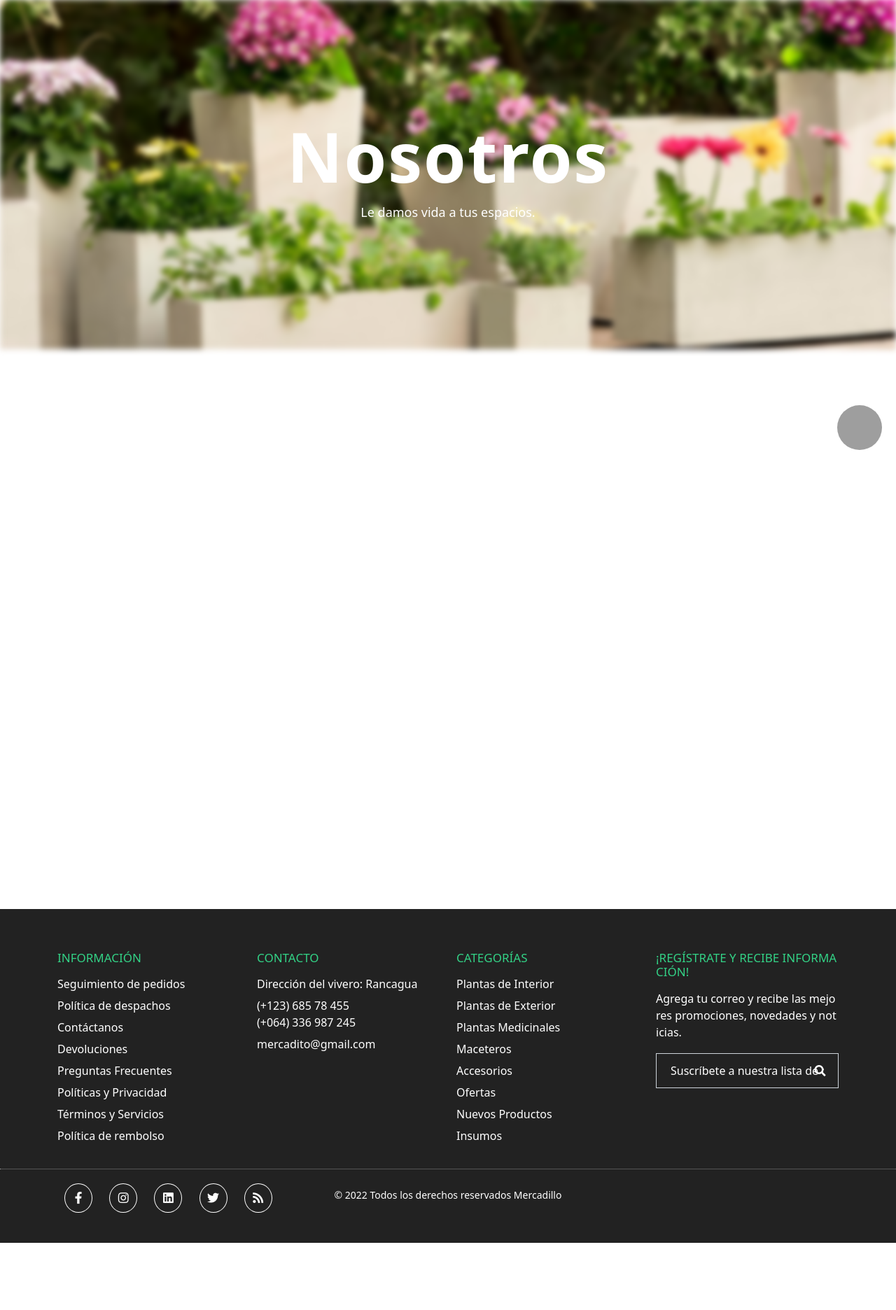
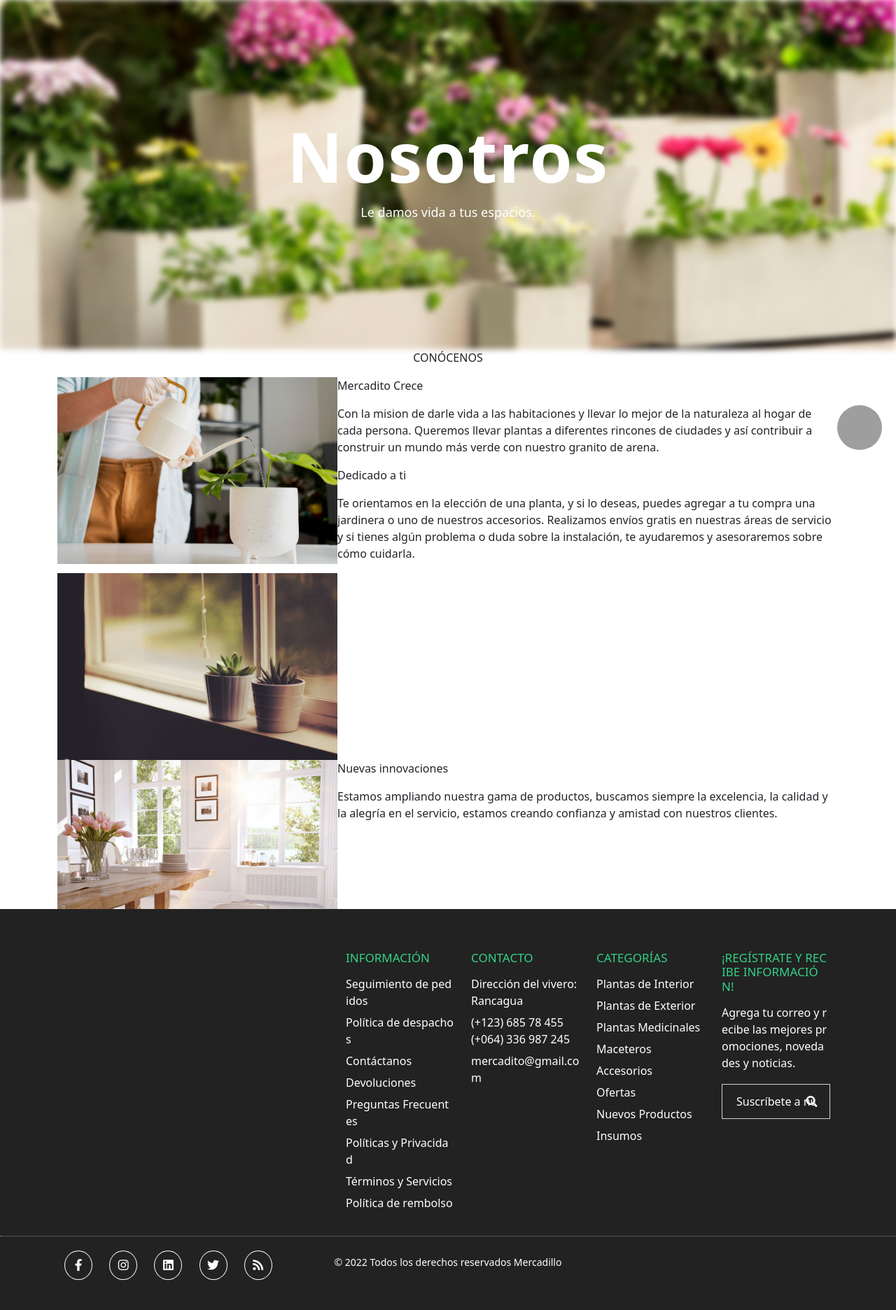
Before and after one commit to Idarugo/Mercadito, a PHP site: page /Mercadito/pages/nosotros.php in a window 1280 px wide. Shown: the part 137-2009 px from the top of the page at 70% size. Before the commit the page ends 1913 px from the top, so only its background shows below. Run offline with PHP 8.4, Linux system fonts and the light colour scheme; grey boxes are pictures that could not be loaded.

Commit message:
BD y nosotros.php

```diff
--- a/assets/styles/pages/nosotros.css
+++ b/assets/styles/pages/nosotros.css
@@ -2,3 +2,14 @@
 .banner .banner__img{
     background-image: url('../../images/banner-nosotros.jpg');
 }
+
+.caption{
+    text-align: center;
+}
+
+.img_mision{
+    width:400px;
+    object-fit: cover;
+    flex-wrap: wrap;
+    grid-gap: 20px 10px;
+}
--- a/assets/styles/pages/perfil.css
+++ b/assets/styles/pages/perfil.css
@@ -0,0 +1,4 @@
+h1 {
+    font-family: cursive;
+    text-align: center;
+  }
--- a/assets/styles/pages/products.css
+++ b/assets/styles/pages/products.css
@@ -0,0 +1,4 @@
+
+.banner .banner__img{
+    background-image: url('../../images/categories/banner-plantasinterior.jpg');
+}
--- a/pages/nosotros.php
+++ b/pages/nosotros.php
@@ -9,15 +9,34 @@
 <?php include '../components/header.php' ?>
     <div class="container">
         <h1>Nosotros</h1>
+    </div>
 
-    </div>
     <section class="container-fluid banner">
         <div class="banner__img"></div>
         <h1>Nosotros</h1>
         <p>Le damos vida a tus espacios.</p>
     </section>
+
     <div class="container container-main">
+        <p class="caption">CONÓCENOS</p>
+        <section>
+            <img class="img_mision" src="../assets/images/nosotros1.jpg " style="float: left">
+            <p>Mercadito Crece</p>
+            <p>Con la mision de darle vida a las habitaciones y llevar lo mejor de la naturaleza al hogar de cada persona. Queremos llevar plantas a diferentes rincones de
+            ciudades y así contribuir a construir un mundo más verde con nuestro granito de arena.</p>
+        </section>
 
+        <section>
+            <p>Dedicado a ti</p>
+            <p>Te orientamos en la elección de una planta, y si lo deseas, puedes agregar a tu compra una jardinera o uno de nuestros accesorios. Realizamos envíos gratis en nuestras áreas de servicio y si tienes algún problema o duda sobre la instalación, te ayudaremos y asesoraremos sobre cómo cuidarla.</p>
+            <img class="img_mision" src="../assets/images/nosotros2.jpg " style="float: rigth">
+        </section>
+
+        <section>
+            <img class="img_mision" src="../assets/images/nosotros3.jpg " style="float: left">
+            <p>Nuevas innovaciones</p>
+            <p>Estamos ampliando nuestra gama de productos, buscamos siempre la excelencia, la calidad y la alegría en el servicio, estamos creando confianza y amistad con nuestros clientes.</p>
+        </section>
     </div>
     <?php include '../components/footer.php' ?>
 </body>
--- a/pages/perfil.php
+++ b/pages/perfil.php
@@ -8,7 +8,9 @@
 <body>
     <?php include '../components/header.php' ?>
     <div class="container container-main">
-        <h1>Perfil</h1>
+        <h1>Mi cuenta</h1>
+        <p>Bienvenid@!. Aquí puedes gestionar tu información personal y pedidos.</p>
+
     </div>
     <?php include '../components/footer.php' ?>
 </body>
```
Also changed, not shown: pages/products.php (+11 -2 lines), pages/tiendaonline.php (+8 -8 lines), phpmyadmin.sql (added, +60 -0 lines), assets/images/._nosotros1.jpg (added), assets/images/._nosotros2.jpg (added), assets/images/._nosotros3.jpg (added), assets/images/nosotros1.jpg (added), assets/images/nosotros2.jpg (added), assets/images/nosotros3.jpg (added).
